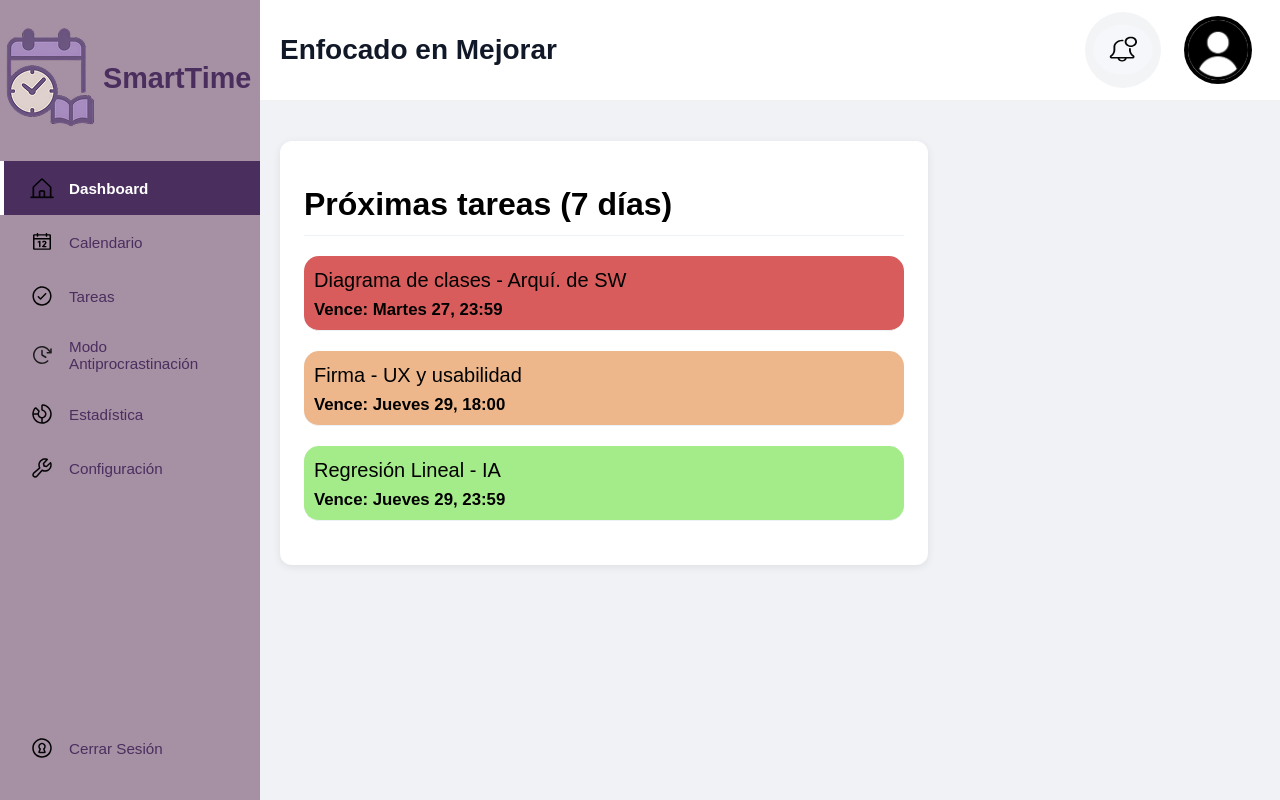
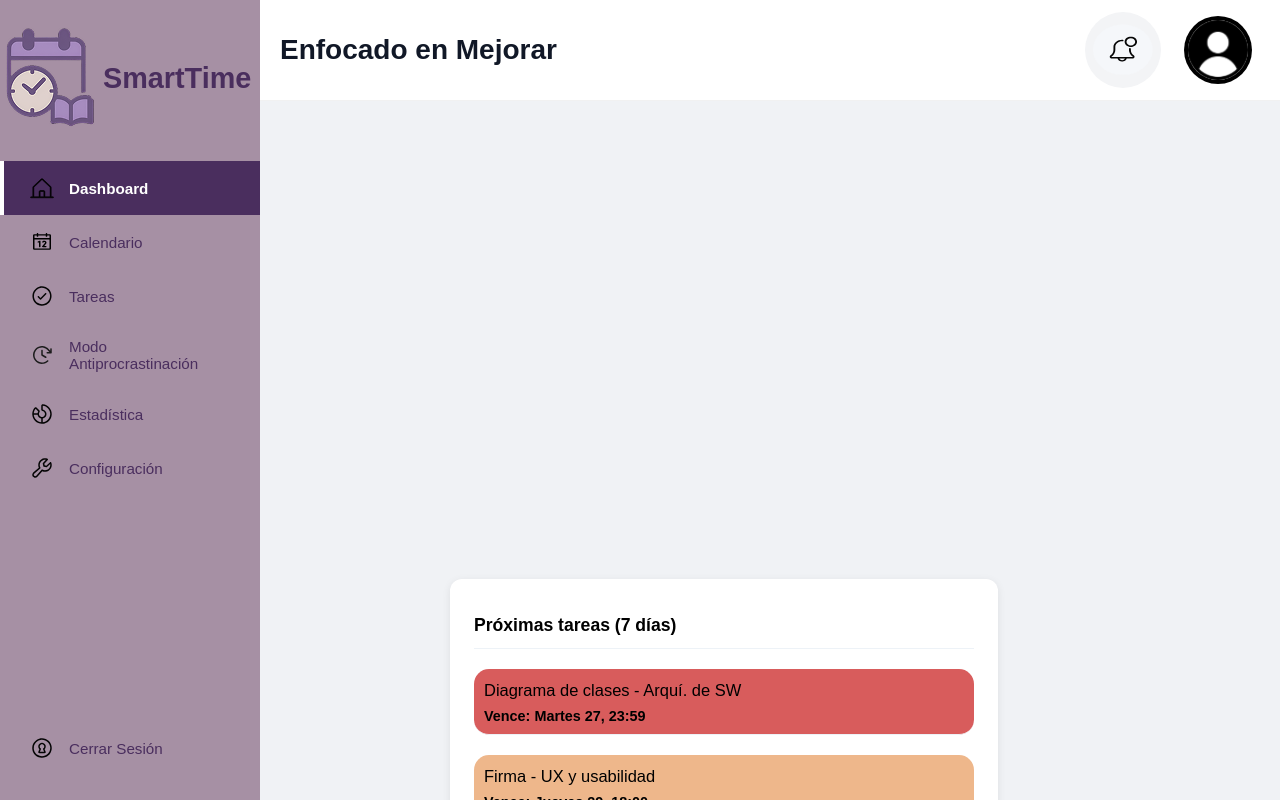
Before and after one commit to FreddyAyalaS/SmarTime, a React (Create React App) app in the folder frontend/: page /dashboard in a window 1280 px wide. Built offline with nearby package versions, Linux system fonts and the light colour scheme.

Commit message:
Update DashboradPage: Margin and position

```diff
--- a/frontend/src/styles/DashboardPage.css
+++ b/frontend/src/styles/DashboardPage.css
@@ -1,8 +1,12 @@
 /* src/styles/DashboardPage.css */
 .dashboard-container {
+  height: 100vh;
   padding: 20px;
   max-width: 1200px;
-  margin: 0 auto;
+  margin-top: 40px;
+  margin-left: 170px;
+  display: flex;
+  align-items: end;
 }
 
 .upcoming-tasks-section {
@@ -11,11 +15,12 @@
   padding: 24px;
   box-shadow: 0 2px 8px rgba(0, 0, 0, 0.08);
   margin-bottom: 30px;
-  max-width: 600px;
+  height: auto;
+  width: 500px;
 }
 
 .upcoming-tasks-title {
-  font-size: 2rem;
+  font-size: 1.1rem;
   font-weight: 600;
   color: #000000;
   margin-bottom: 20px;
@@ -33,6 +38,7 @@
 }
 
 .task-item:nth-child(2){
+  margin-top: 20px;
   background-color: #d85c5c;
 }
 
@@ -45,7 +51,7 @@
 }
 
 .task-title {
-  font-size: 1.25rem;
+  font-size: 1.03rem;
   font-weight: 500;
   color: #000000;
   margin-bottom: 6px;
@@ -53,7 +59,7 @@
 }
 
 .task-deadline {
-  font-size: 1.05rem;
+  font-size: 0.9rem;
   font-weight: bold;
   color: black;
 }
```
